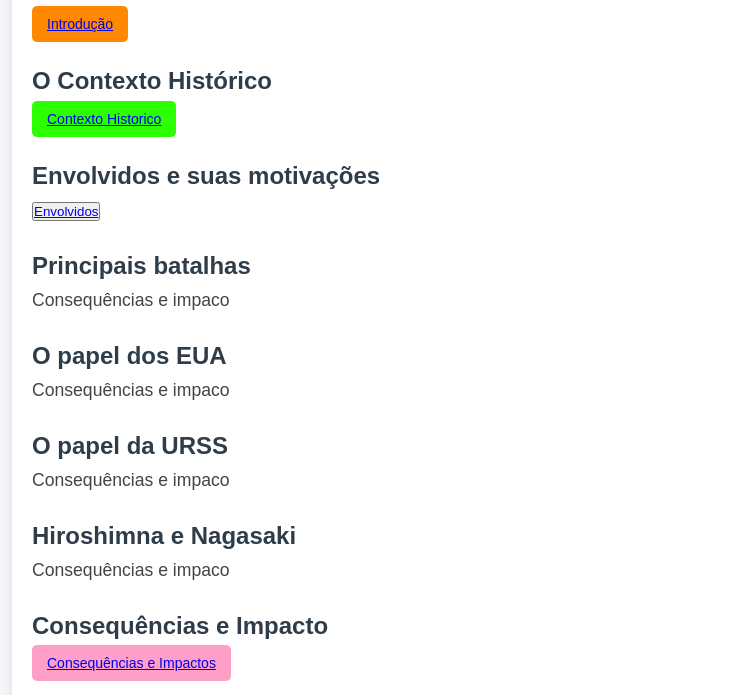
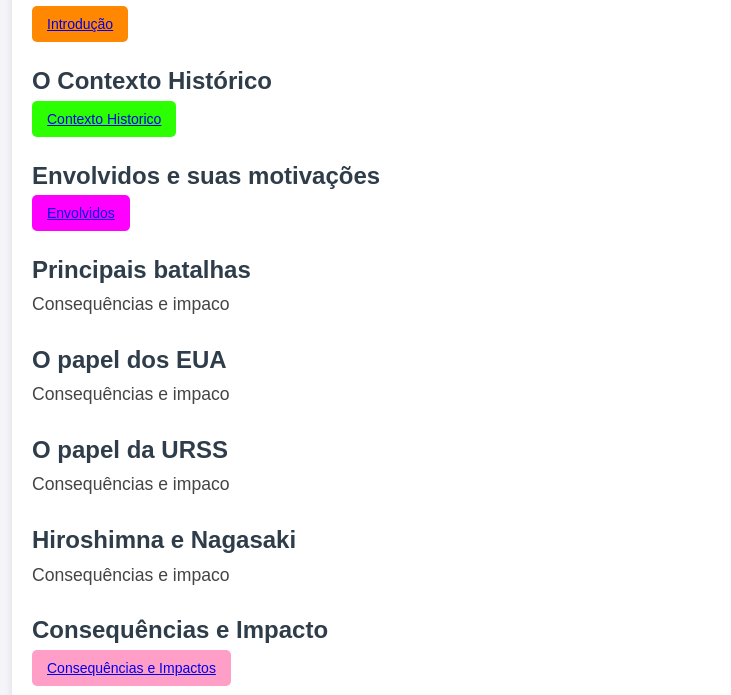
Before and after one commit to pikachuzinn/IIWW, a plain HTML site: page index.html in a window 1280 px wide. Shown: the part 105-800 px from the top of the page, without its empty margins (128-859 px from the left). Drawn offline with Linux system fonts and the light colour scheme.

Commit message:
Adicionado estilo no botão envolvido e suas motivações

```diff
--- a/styles.css
+++ b/styles.css
@@ -127,3 +127,12 @@
   border-radius: 5px;
   cursor: pointer;
 }
+.botao-envolvidos{
+  background-color: #ff00ff;
+  color: white;
+  padding: 10px 15px;
+  font-size: 14px;
+  border: none;
+  border-radius: 5px;
+  cursor: pointer;
+}
```
